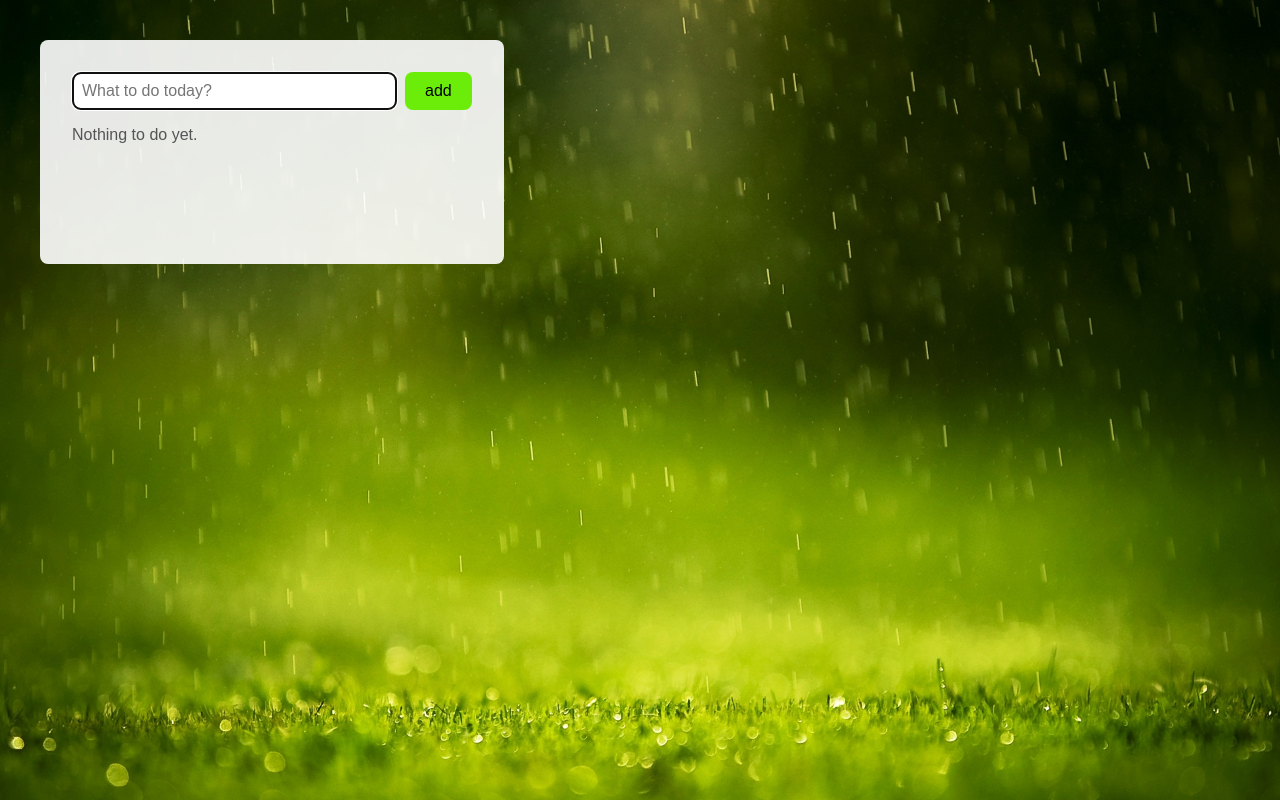
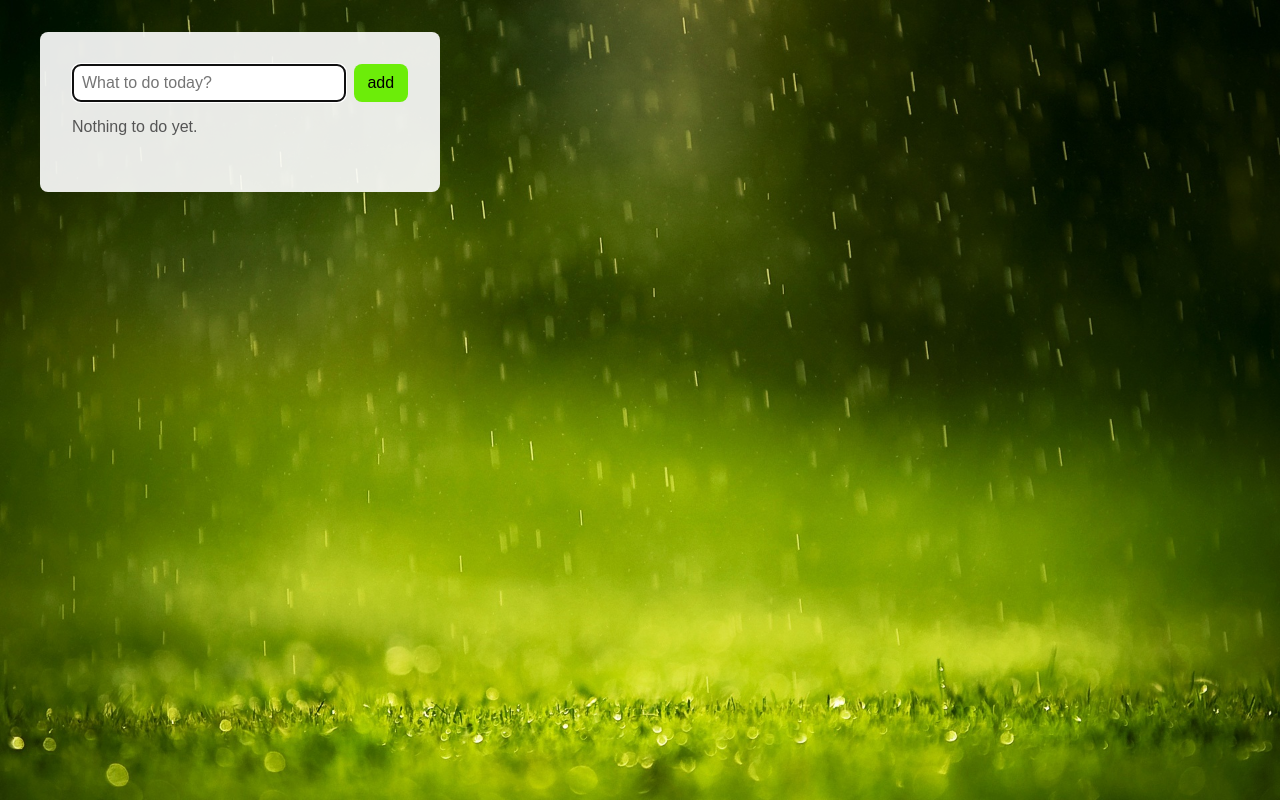
Before and after one commit to Luftare/natural-todos, a website: page app/index.html in a window 1280 px wide. Drawn offline with Linux system fonts and the light colour scheme.

Commit message:
feat: make UI responsive

```diff
--- a/app/app.css
+++ b/app/app.css
@@ -12,16 +12,23 @@ body {
   background-image: url("/assets/background.jpg");
   background-size: cover;
   background-position: center;
-  padding: 2em;
 }
 
 .app {
   width: 100%;
-  max-width: 400px;
   min-height: 10em;
   background-color: rgba(255, 255, 255, 0.9);
-  padding: 2em;
+  padding: 1em;
+  box-sizing: border-box;
   border-radius: 0.5em;
+}
+
+@media only screen and (min-width: 600px) {
+  .app {
+    padding: 2em;
+    margin: 2em;
+    max-width: 400px;
+  }
 }
 
 .todo-form {
@@ -31,6 +38,7 @@ body {
 
 .todo-form__text-input {
   flex-grow: 4;
+  align-items: center;
   margin-right: 0.5em;
   border: solid;
   border-radius: 0.5em;
```
